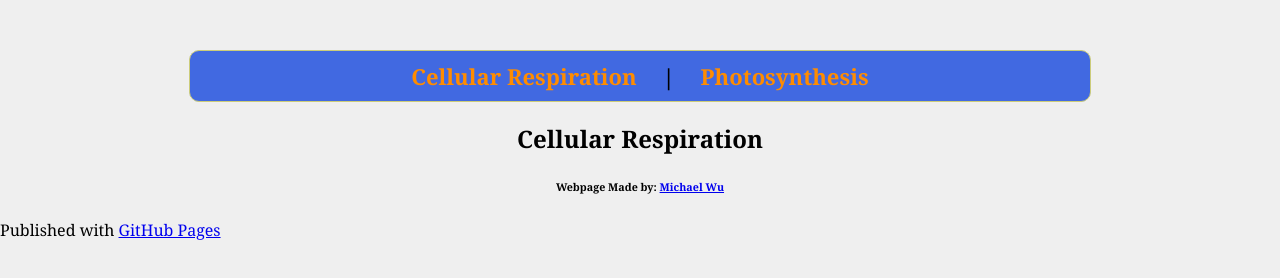
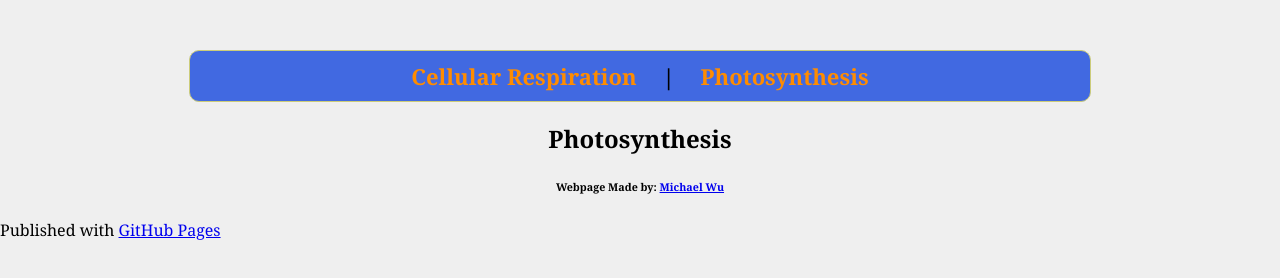
Before and after one commit to michaelwu21/photosynthesis, a plain HTML site: page index.html in a window 1280 px wide. Drawn offline with Linux system fonts and the light colour scheme.

Commit message:
Update index.html

```diff
--- a/index.html
+++ b/index.html
@@ -45,12 +45,12 @@ pre {font-family:georgia;
     <a href="http://michaelwu21.github.io/cellularespiration/">Cellular Respiration</a> |
     <a href="http://michaelwu21.github.io/photosynthesis/">Photosynthesis</a>
     </div>
-    <title>Cellular Respiration</title>
+    <title>Photosynthesis</title>
   <body>
     <div id="main_content_wrap" class="outer">
       <section id="main_content" class="inner">
         <h3>
-<h1 style="text-align:center">Cellular Respiration</h1>
+<h1 style="text-align:center">Photosynthesis</h1>
       </section>
     </div>
 
```
